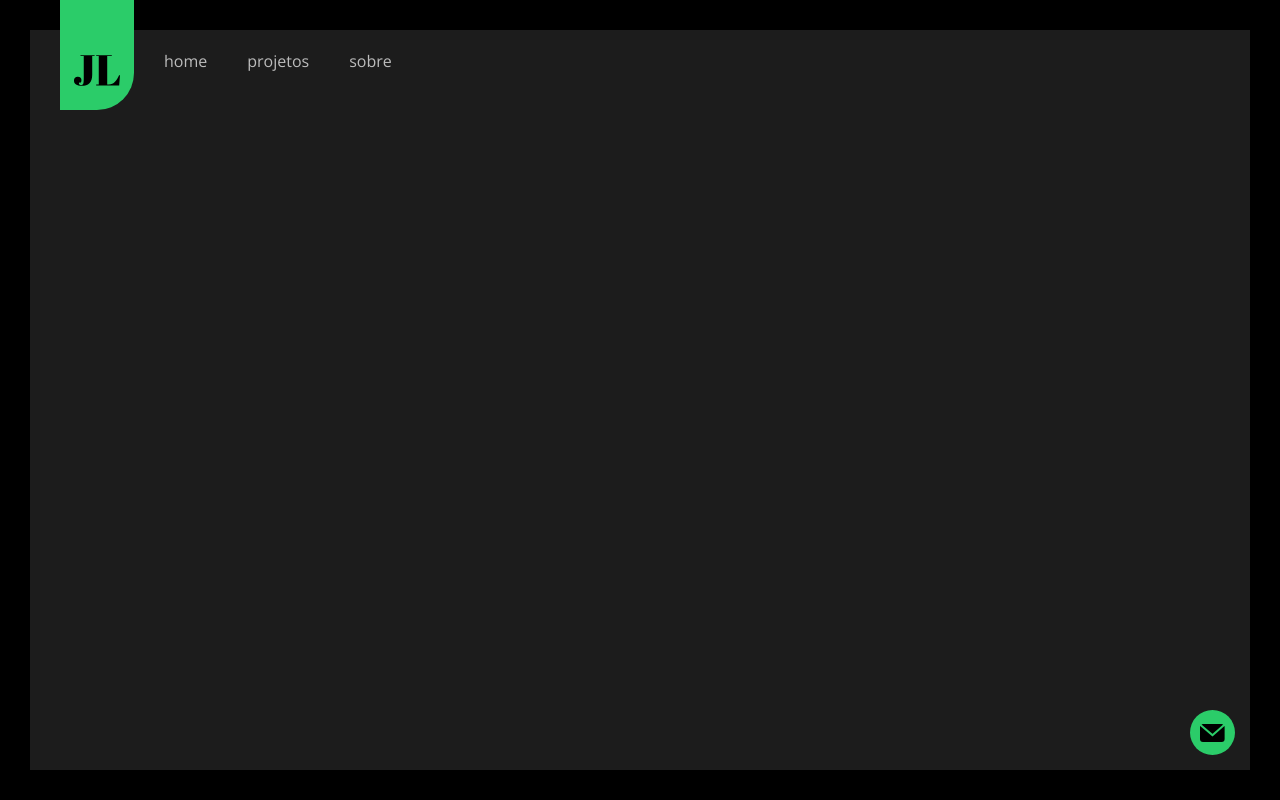
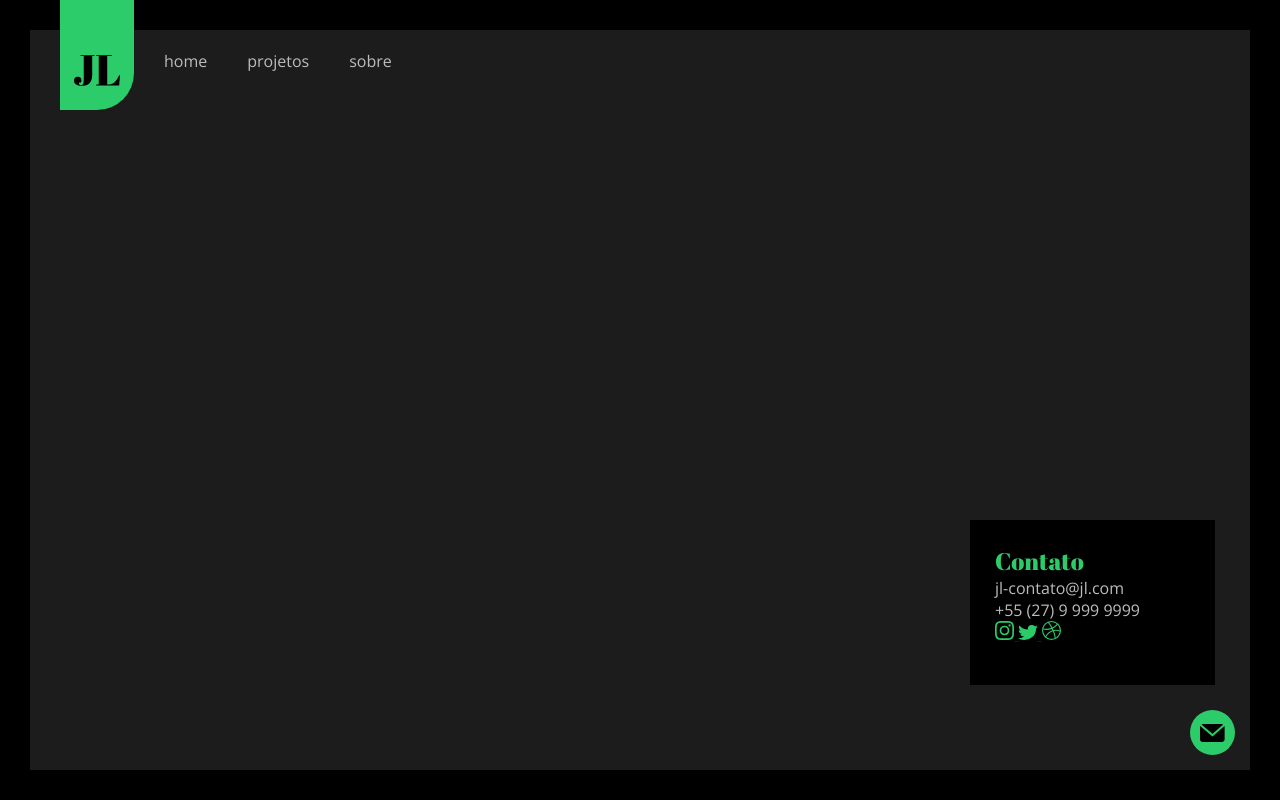
Before and after one commit to marcio-andree/frontend-design, a plain HTML site: page index.html in a window 1280 px wide. Drawn offline with nearby package versions, Linux system fonts and the light colour scheme.

Commit message:
criando box de contato parte 1

```diff
--- a/css/main.css
+++ b/css/main.css
@@ -2,6 +2,13 @@
     margin: 0;
     padding: 0;
     box-sizing: border-box;
+    -webkit-font-smoothing:antialiased;
+    -moz-osx-font-font-smoothing: grayscale;
+
+
+}
+p {
+    font-family: 'open sans', sans-serif;
 }
 @media screen and (min-width: 320px){
     .jl-page-wrapper{
@@ -52,6 +59,22 @@
         right: 45px;
         border-radius: 50%;
         z-index: 200;
+
+    }
+    .jl-contact-info{
+        width:245px;
+        height:165px;
+        padding: 25px;
+        position:fixed;
+        bottom: 115px;
+        right: 65px;
+        z-index: 200;
+
+    }
+    .jl-social-links{
+        width: 100%;
+        height: 45px;
+        display: block;
 
     }
 }
@@ -131,3 +154,29 @@
 @media screen and (min-width: 1600px){
 
 }
+
+/* classes ultilitarias*/
+.jl-text-green{
+    color: #2bcc69;
+}
+
+.jl-text-ligth{
+    color: #bcbcbc;
+
+}
+.jl-title{
+    font-family:'abril fatface',serif;
+    font-weight: 400;
+}
+.jl-bg-green{
+    background-color: #2bcc69;
+}
+.jl-bg-dark{
+    background-color: #4d4c4c;
+}
+.jl-bg-ligth{
+    background-color: #bcbcbc;
+}
+.jl-bg-black{
+    background-color: #000;
+}
--- a/index.html
+++ b/index.html
@@ -22,12 +22,27 @@
         </nav>
 
     </header>
-            <div class="jl-contact-info">
+            <div class="jl-contact-info jl-bg-black jl-text-ligth">
+                <h2 class="jl-title jl-text-green">Contato</h2>
+                <p>jl-contato@jl.com</p>
+                <p>+55 (27) 9 999 9999</p>
+                <div class="jl-social-links">
+                <a href="#">
+                    <img src="images/icon-instagram.svg" alt="instagram">
+                </a>
+                <a href="#">
+                    <img src="images/icon-twitter.svg" alt="twitter">
+                </a>
+                <a href="#">
+                    <img src="images/icon-dribbble.svg" alt="instagram">
+                </a>
 
+                </div>
             </div>
+
             <div class="jl-btn-contact">
 
-            </div>
+             </div>
 
     <div class="jl-page-wrapper">
 
```
